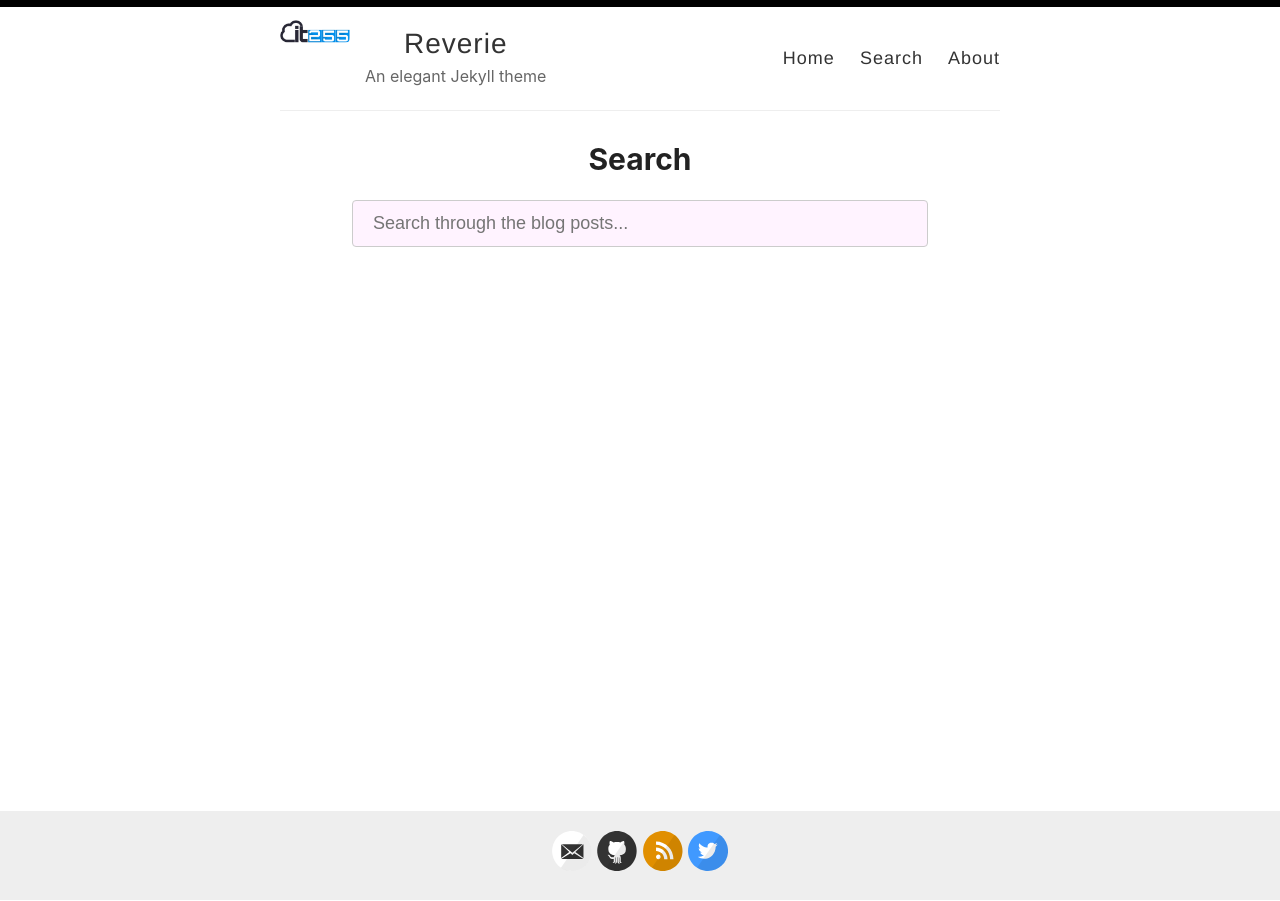
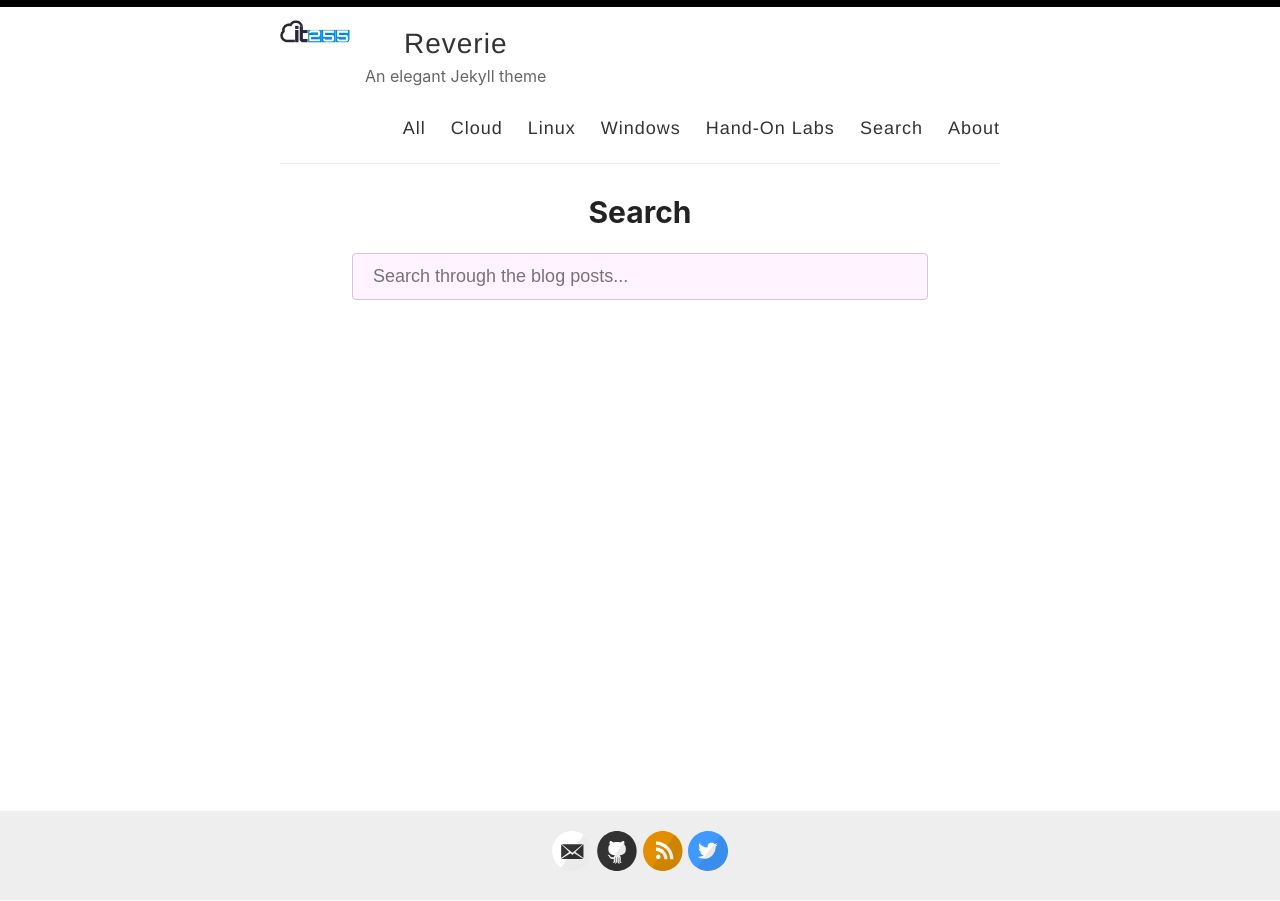
Before and after one commit to it255ru/reverie, a Jekyll site: the page built from _pages/search.md, in a window 1280 px wide. Built offline with Jekyll 4.4.1, drawn with Linux system fonts in a browser that asks for light colours.

Commit message:
Добавил категории и переименовал home на all

```diff
--- a/_layouts/default.html
+++ b/_layouts/default.html
@@ -27,7 +27,12 @@
             </div>
 
             <nav>
-              <a href="{{ site.baseurl }}/">Home</a>
+              <!--<a href="{{ site.baseurl }}/">Home</a>-->
+              <a href="{{ site.baseurl }}/">All</a>
+              <a href="{{ site.baseurl }}/cloud">Cloud</a>
+              <a href="{{ site.baseurl }}/linux">Linux</a>
+              <a href="{{ site.baseurl }}/windows">Windows</a>
+              <a href="{{ site.baseurl }}/hol">Hand-On Labs</a>
               <a href="{{ site.baseurl }}/search">Search</a>
               <a href="{{ site.baseurl }}/about">About</a>
             </nav>
```
